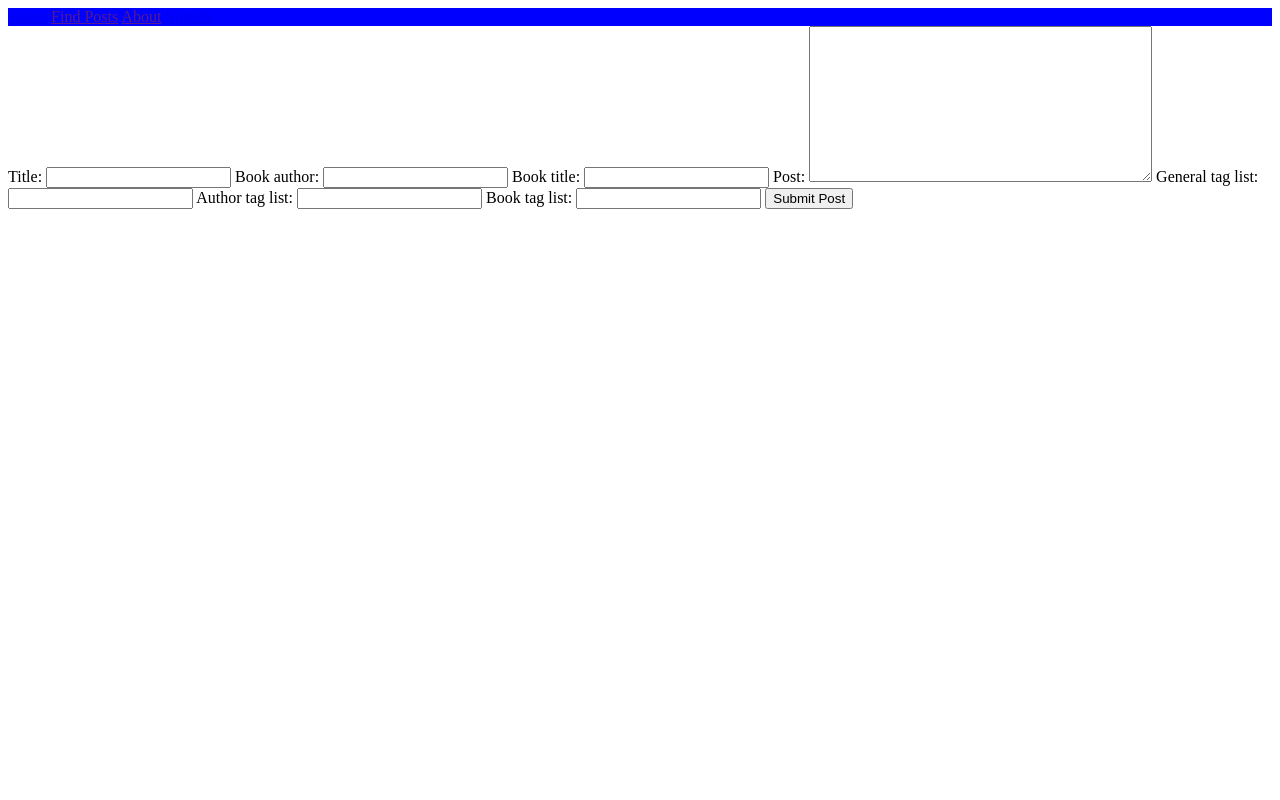
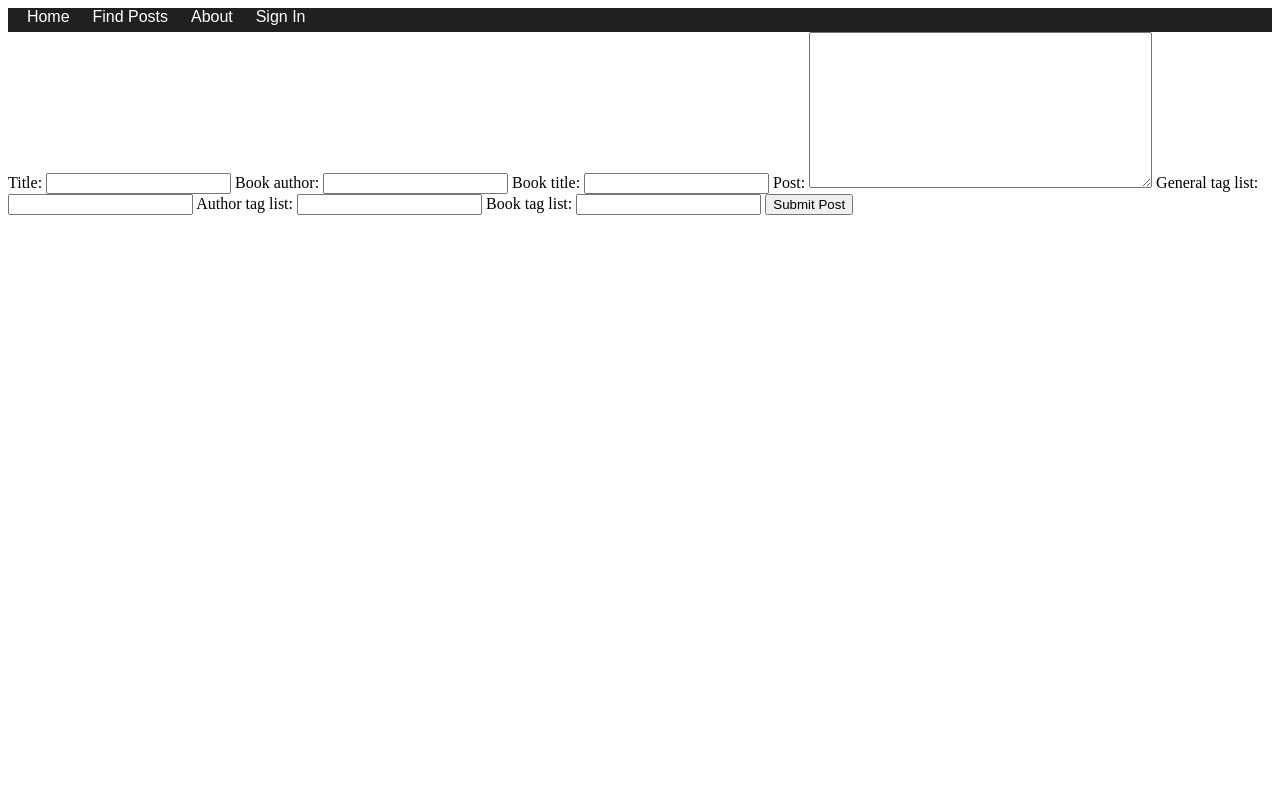
Before and after one commit to nplatte/10_book_blog, a Django app: page /posts/create-post in a window 1280 px wide. Run offline with Django 4.2, Linux system fonts and the light colour scheme; the visitor is signed in with stand-in values (Sample User, id 1); some libraries are stand-ins or nearby versions.

Commit message:
stylized navbar

```diff
--- a/posts/static/posts/css/navbar.css
+++ b/posts/static/posts/css/navbar.css
@@ -1,5 +1,28 @@
 /* .:class    #:id    */
+:root {
+    --nav-bg-color: rgb(32, 32, 32);
+    --text_color: rgb(255, 255, 255);
+}
+
 
 .navbar {
-    background-color: blue;
+    background-color: var(--nav-bg-color);
+    height: 3%;
+    max-height: 150px;
+    min-height: 5px;
 }
+
+.nav_btn {
+    background-color: var(--nav-bg-color);
+    text-decoration: none;
+    font-family: fantasy;
+    margin-left: 5mm;
+}
+
+a:link {
+    color: var(--text_color)
+}
+
+a:visited {
+    color: var(--text_color)
+}
--- a/posts/templates/posts/base.html
+++ b/posts/templates/posts/base.html
@@ -6,10 +6,10 @@
 </head>
 <body>
     <div class="navbar">
-        <a id="nav_home" href="/">Home</a>
-        <a id="nav_find_posts" href="">Find Posts</a>
-        <a id="nav_about" href="">About</a>
-        <a id="nav_sign_in" href="login/">Sign In</a>
+        <a class="nav_btn" id="nav_home" href="/">Home</a>
+        <a class="nav_btn" id="nav_find_posts" href="">Find Posts</a>
+        <a class="nav_btn" id="nav_about" href="">About</a>
+        <a class="nav_btn" id="nav_sign_in" href="login/">Sign In</a>
     </div>
     {% block 'body' %}
     {% endblock %}
```
Also changed, not shown: posts/static/posts/js/navbar.js (added).
